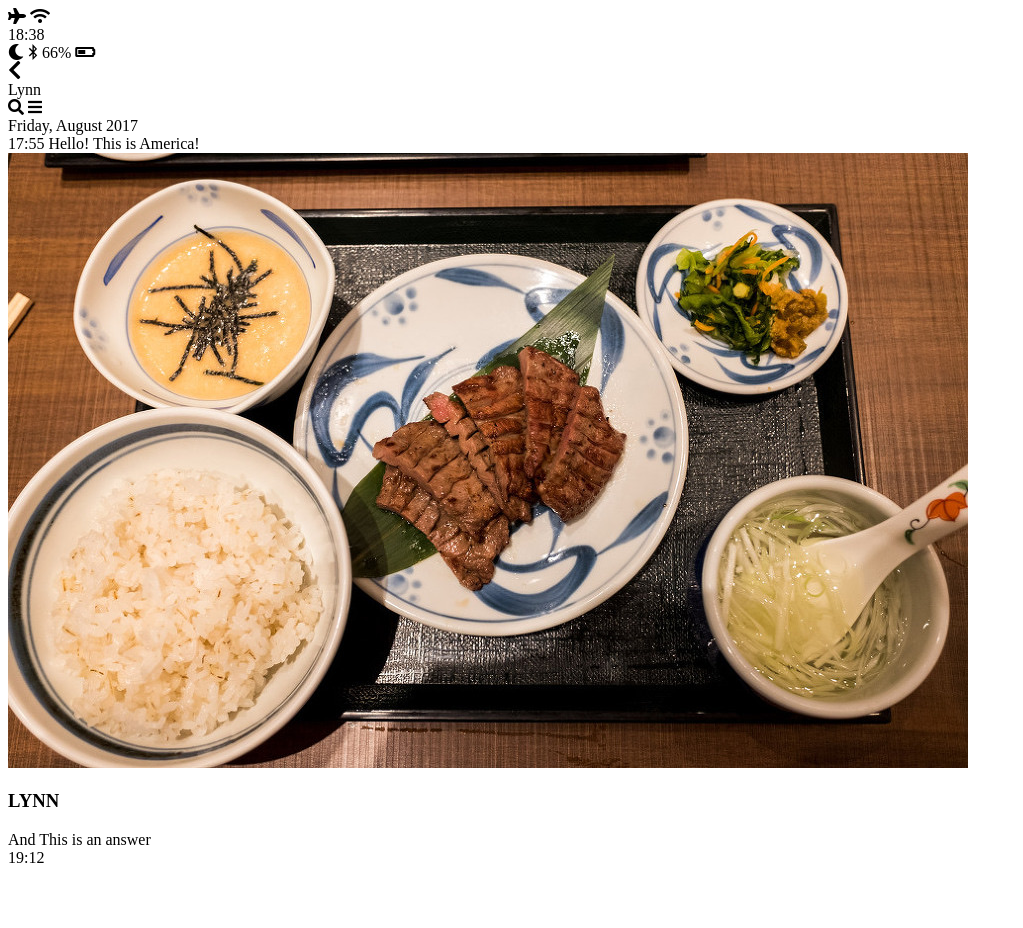
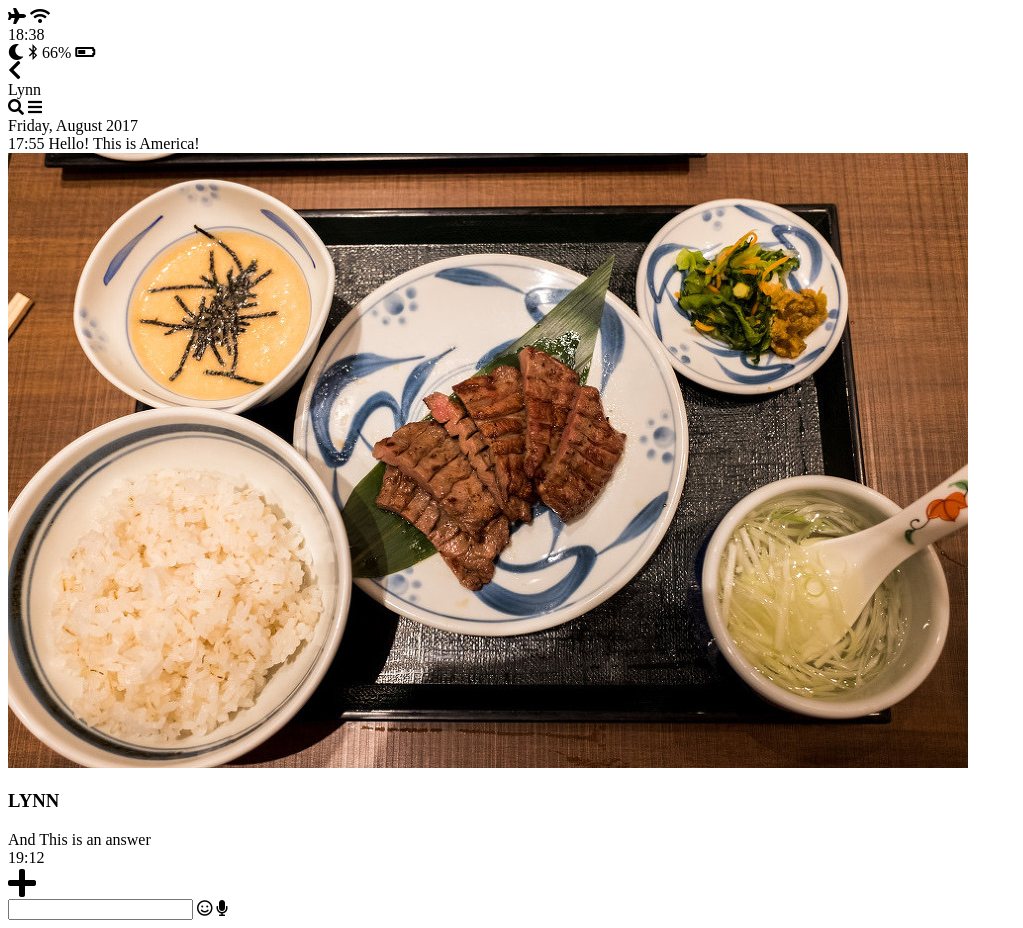
Before and after one commit to GlenJeong87/kakao-clone, a plain HTML site: page chat.html in a window 1280 px wide. Shown: the whole page, without its empty margins (0-1023 px from the left). Before the commit the page ends 875 px from the top, so only its background shows below. Drawn offline with Linux system fonts and the light colour scheme.

Commit message:
chatting

```diff
--- a/chat.html
+++ b/chat.html
@@ -35,7 +35,6 @@
                 <span class="header_text">
                     Lynn
                 </span>
-
             </div>
             <div class="header_column">
                 <i class="fas fa-search"></i>
@@ -49,13 +48,13 @@
                 Friday, August 2017
             </span>
         </div>
-        <div class="chat_message">
+        <div class="chat_message chat_message--from-me">
             <span class="chat_message-time">17:55</span>
             <span class="chat_message-body">
                 Hello! This is America!
             </span>
         </div>
-        <div class="chat_message">
+        <div class="chat_message chat_message--to-me">
             <img src="images/avatar.jpg" alt="" class="chat_mesasge-avatar">
             <div class="chat_message-center">
                 <h3 class="chat_message-username">LYNN</h3>
@@ -66,5 +65,15 @@
             <span class="chat_message-time">19:12</span>
         </div>
     </main>
+    <div class="type-message">
+        <i class="fa fa-plus fa-2x"></i>
+        <div class="type-message_input">
+            <input type="text">
+            <i class="far fa-smile"></i>
+            <span class="record-message">
+                <i class="fa fa-microphone"></i>
+            </span>
+        </div>
+    </div>
 </body>
 </html>
```
